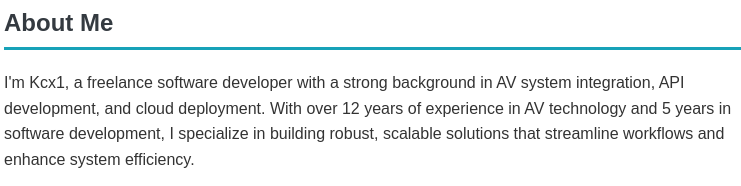
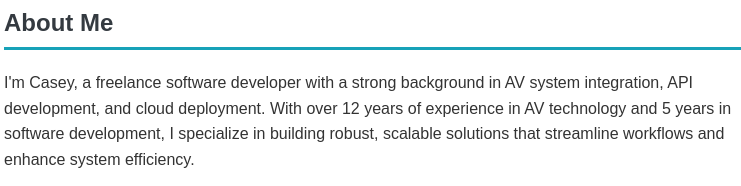
Before and after one commit to kcx1/kcx1.github.io, a plain HTML site: page index.html in a window 1280 px wide. Shown: the part 126-312 px from the top of the page, 266-1007 px from the left. Drawn offline with nearby package versions, Linux system fonts and the light colour scheme.

Commit message:
Update index.html

```diff
--- a/index.html
+++ b/index.html
@@ -22,7 +22,7 @@
     <main>
         <section id="about-me">
             <h1>About Me</h1>
-            <p>I'm Kcx1, a freelance software developer with a strong background in AV system integration, API development, and cloud deployment. With over 12 years of experience in AV technology and 5 years in software development, I specialize in building robust, scalable solutions that streamline workflows and enhance system efficiency.</p>
+            <p>I'm Casey, a freelance software developer with a strong background in AV system integration, API development, and cloud deployment. With over 12 years of experience in AV technology and 5 years in software development, I specialize in building robust, scalable solutions that streamline workflows and enhance system efficiency.</p>
             <p>My expertise includes designing custom software solutions, integrating third-party systems, and optimizing performance for businesses in various industries. I am proficient in Python, Lua, and Rust, ensuring flexible and maintainable code tailored to your needs.</p>
         </section>
 
```
